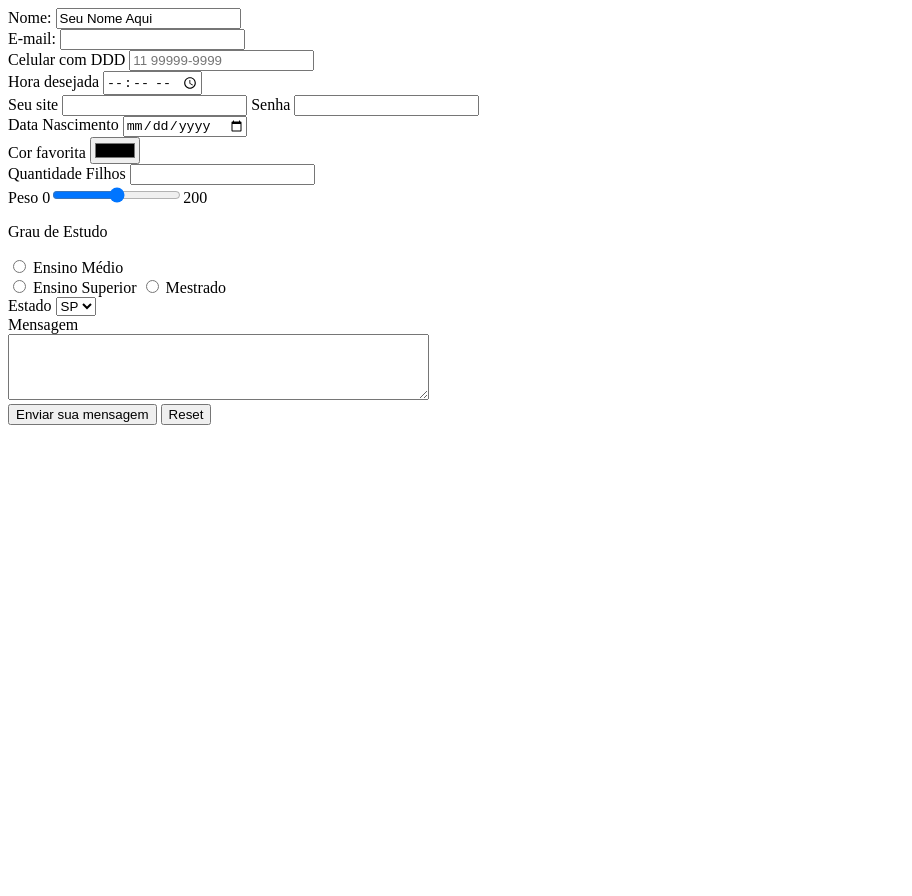
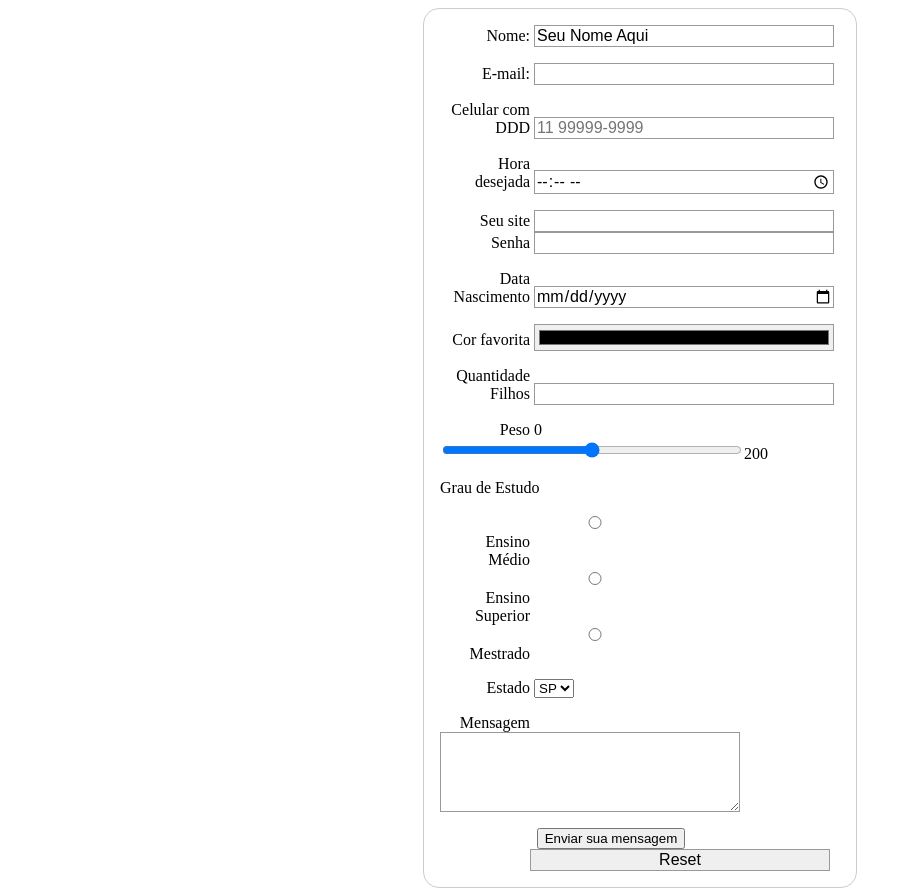
Before and after one commit to frankdeboa/HTML-CSS, a plain HTML site: page forms/form2.html in a window 1280 px wide. Shown: the whole page, without its empty margins (0-912 px from the left). Before the commit the page ends 800 px from the top, so only its background shows below. Drawn offline with Linux system fonts and the light colour scheme.

Commit message:
formulario

```diff
--- /dev/null
+++ b/forms/form.css
@@ -0,0 +1,62 @@
+form {
+    /* Apenas para centralizar o form na página */
+    margin: 0 auto;
+    width: 400px;
+    /* Para ver as bordas do formulário */
+    padding: 1em;
+    border: 1px solid #ccc;
+    border-radius: 1em;
+}
+
+form div+div {
+    margin-top: 1em;
+}
+
+label {
+    /*Para ter certeza que todas as labels tem o mesmo tamanho e estão propriamente alinhadas */
+    display: inline-block;
+    width: 90px;
+    text-align: right;
+}
+
+input,
+textarea {
+    /* Para certificar-se que todos os campos de texto têm as mesmas configurações de fonte. Por padrão, textareas ter uma fonte monospace*/
+    font: 1em sans-serif;
+
+    /* Para dar o mesmo tamanho a todos os campo de texto */
+    width: 300px;
+    -moz-box-sizing: border-box;
+    box-sizing: border-box;
+
+    /* Para harmonizar o look & feel das bordas nos campos de texto*/
+    border: 1px solid #999;
+}
+
+input:focus,
+textarea:focus {
+    /* Dar um pouco de destaque nos elementos ativos */
+    border-color: #000;
+}
+
+textarea {
+    /* Para alinhar corretamente os campos de texto de várias linhas com sua label*/
+    vertical-align: top;
+
+    /* Para dar espaço suficiente para digitar algum texto */
+    height: 5em;
+
+    /* Para permitir aos usuários redimensionarem qualquer textarea verticalmente. Ele não funciona em todos os browsers */
+    resize: vertical;
+}
+
+.button {
+    /* Para posicionar os botões para a mesma posição dos campos de texto */
+    padding-left: 90px;
+    /* mesmo tamanho que os elementos do tipo label */
+}
+
+button {
+    /* Esta margem extra representa aproximadamente o mesmo espaço que o espaço entre as labels e os seus campos de texto*/
+    margin-left: 0.5em;
+}
--- a/forms/form2.html
+++ b/forms/form2.html
@@ -5,6 +5,7 @@
 	<meta charset="UTF-8">
 	<meta name="viewport" content="width=device-width, initial-scale=1.0">
 	<title>Document</title>
+	<link rel="stylesheet" href="form.css">
 </head>
 
 <body>
```
